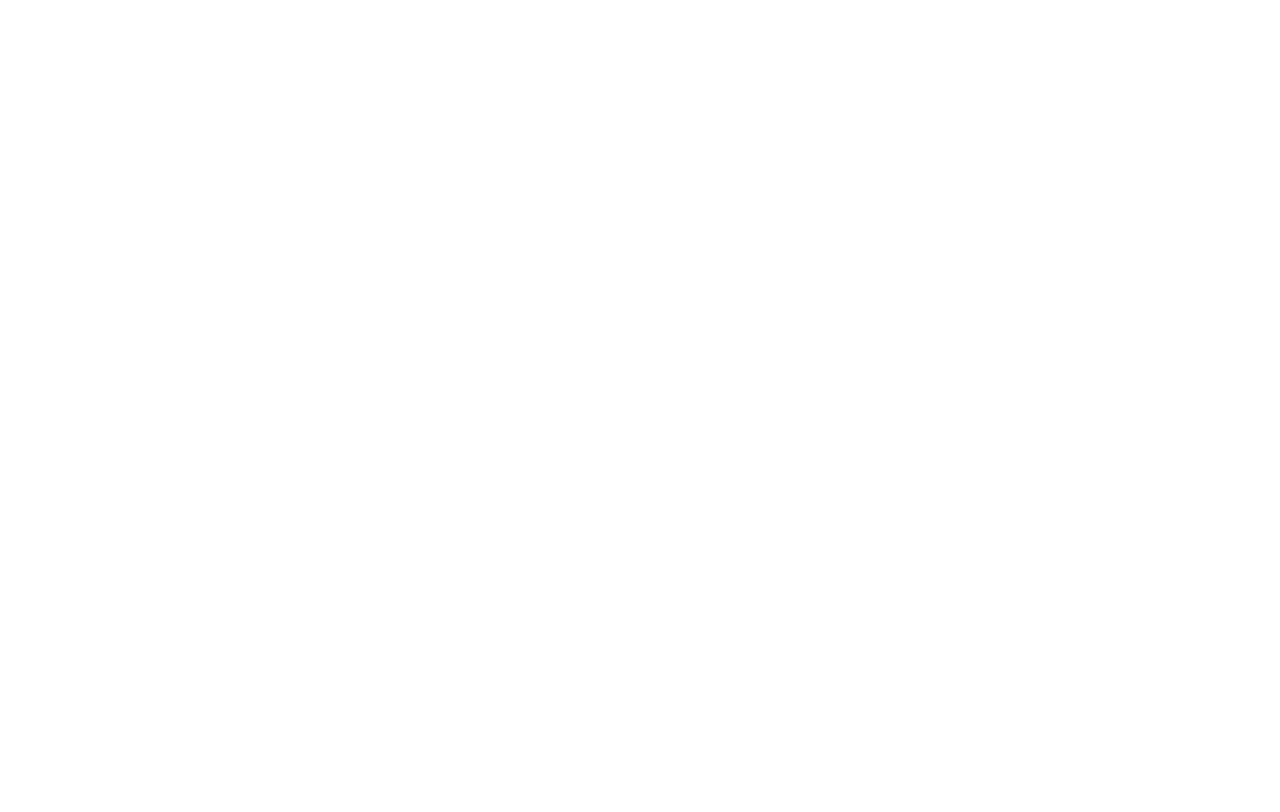
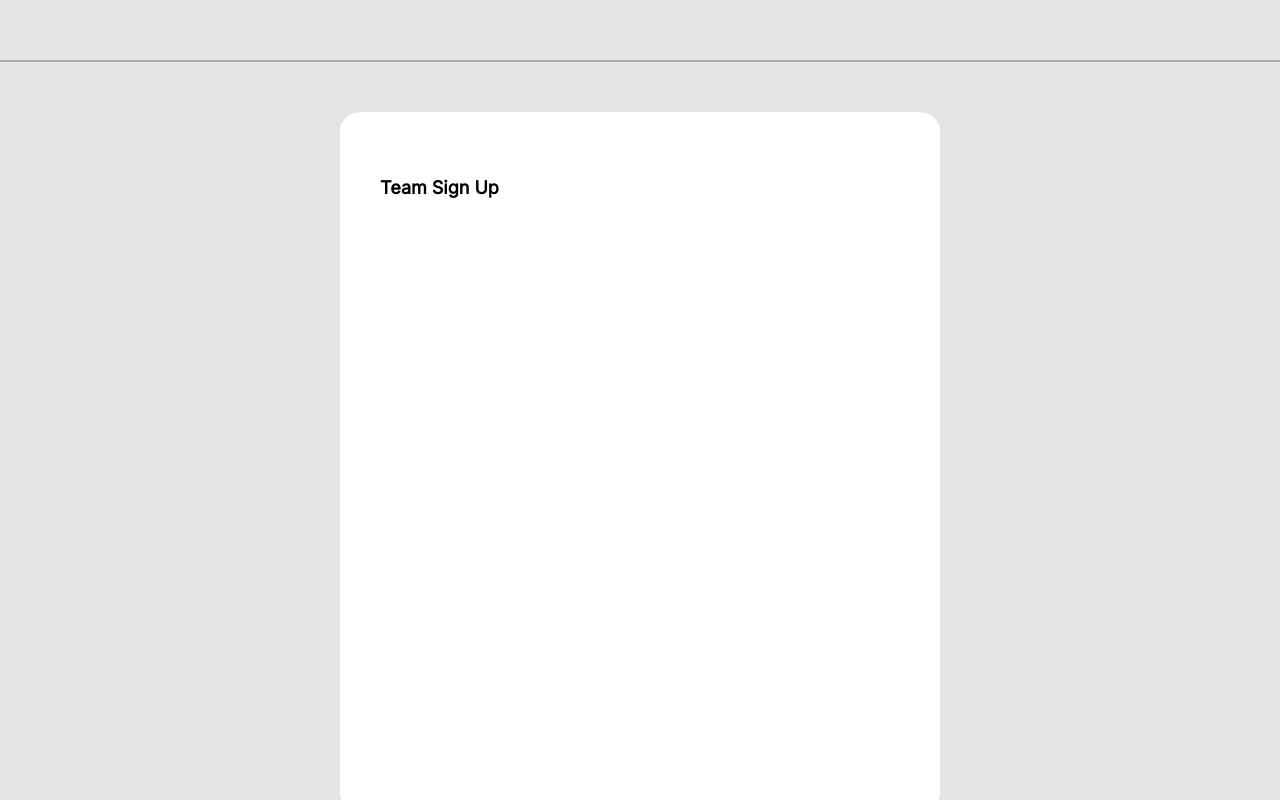
Before and after one commit to eduardonowa/squadred_sprint4, a Vue app: page / in a window 1280 px wide. Built offline with nearby package versions, Linux system fonts and the light colour scheme.

Commit message:
feat: layout for page

```diff
--- a/public/index.html
+++ b/public/index.html
@@ -15,3 +15,7 @@
     <!-- built files will be auto injected -->
   </body>
 </html>
+
+<style>
+
+</style>
--- a/src/App.vue
+++ b/src/App.vue
@@ -5,7 +5,7 @@
 </template>
 
 <style lang="scss">
-nav {
+
   @import url("https://fonts.googleapis.com/css2?family=Inter&family=Nunito&display=swap");
 
   * {
@@ -13,5 +13,5 @@
     padding: 0;
     box-sizing: border-box;
   }
-}
+
 </style>
--- a/src/components/experience-fragments/Page/Page.scss
+++ b/src/components/experience-fragments/Page/Page.scss
@@ -0,0 +1,33 @@
+.page-container {
+  width: 100%;
+  height: 100vh;
+  background: #e5e5e5;
+  .header {
+    width: 100%;
+    padding: 30px 100px;
+    border-bottom: 2px solid #aaaaaa;
+    text-align: left;
+    @media(max-width: 768px){
+        border-bottom: none;
+    }
+  }
+  .card {
+    padding: 20px 40px;
+    margin: 50px auto;
+    width: 600px;
+    height: 700px;
+    background: white;
+    border-radius: 20px;
+    @media(max-width: 768px){
+        width: 100%;
+        height: 100%;
+        border-radius: 0;
+    }
+    .teamSign {
+        padding-top: 45px;
+        font-family: 'Inter', sans-serif;
+        font-weight: 600;
+        font-size: 1.125em;
+    }
+  }
+}
--- a/src/components/experience-fragments/Page/Page.vue
+++ b/src/components/experience-fragments/Page/Page.vue
@@ -0,0 +1,20 @@
+<template>
+  <div class="page-container">
+    <header class="header"></header>
+
+    <form class="card">
+      <h2 class="teamSign">Team Sign Up</h2>
+    </form>
+  </div>
+</template>
+
+<script>
+export default {
+  // eslint-disable-next-line
+  name: "Page",
+};
+</script>
+
+<style lang="scss" scoped>
+@import "./Page.scss";
+</style>
--- a/src/views/Home.vue
+++ b/src/views/Home.vue
@@ -1,17 +1,18 @@
 <template>
   <div class="home">
+    <Page />
   </div>
 </template>
 
 <script>
-import Checkbox from '@/components/micro/Checkbox/Checkbox.vue'
-
-
-
+import Page from '@/components/experience-fragments/Page/Page.vue'
 export default {
   // eslint-disable-next-line
-  name: 'Home',
+  name: "Home",
   components: {
-  }
+    Page
+  },
 };
 </script>
+
+<style lang="scss" scoped></style>
```
